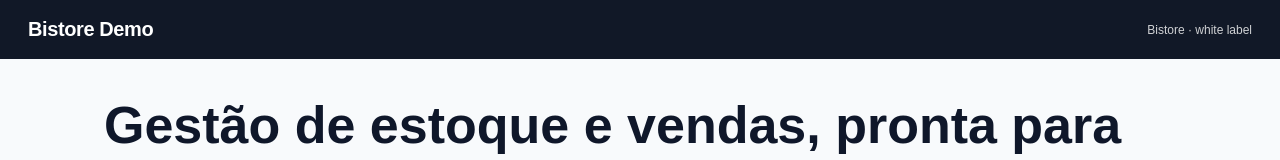
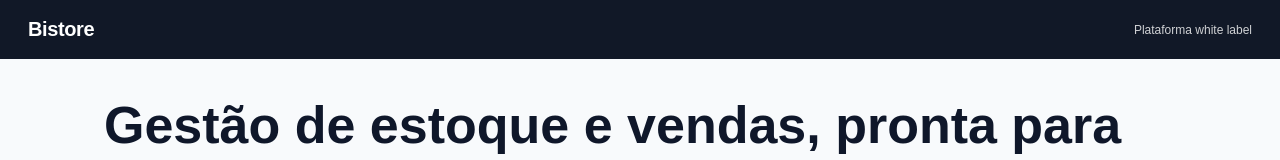
Before and after one commit to edsonjunioor32/bistore, a Next.js app: page / in a window 1280 px wide. Shown: the top 160 px of the page. Built offline with nearby package versions, Linux system fonts and the light colour scheme.

Commit message:
refactor: keep root shell platform-neutral

```diff
--- a/app/layout.tsx
+++ b/app/layout.tsx
@@ -1,27 +1,19 @@
 import type { Metadata } from "next";
 import "./globals.css";
-import { getDefaultStore } from "@/lib/store";
 
 export const metadata: Metadata = {
   title: "Bistore",
   description: "Gestão white label de estoque e vendas",
 };
 
-export default async function RootLayout({ children }: Readonly<{ children: React.ReactNode }>) {
-  const store = await getDefaultStore();
-
-  const cssVars = {
-    "--brand-primary": store.branding.primaryColor,
-    "--brand-secondary": store.branding.secondaryColor,
-  } as React.CSSProperties;
-
+export default function RootLayout({ children }: Readonly<{ children: React.ReactNode }>) {
   return (
     <html lang="pt-BR">
-      <body style={cssVars}>
+      <body>
         <div className="shell">
           <header className="topbar">
-            <div className="brand">{store.branding.name}</div>
-            <div className="badge">Bistore · white label</div>
+            <div className="brand">Bistore</div>
+            <div className="badge">Plataforma white label</div>
           </header>
           {children}
         </div>
```
